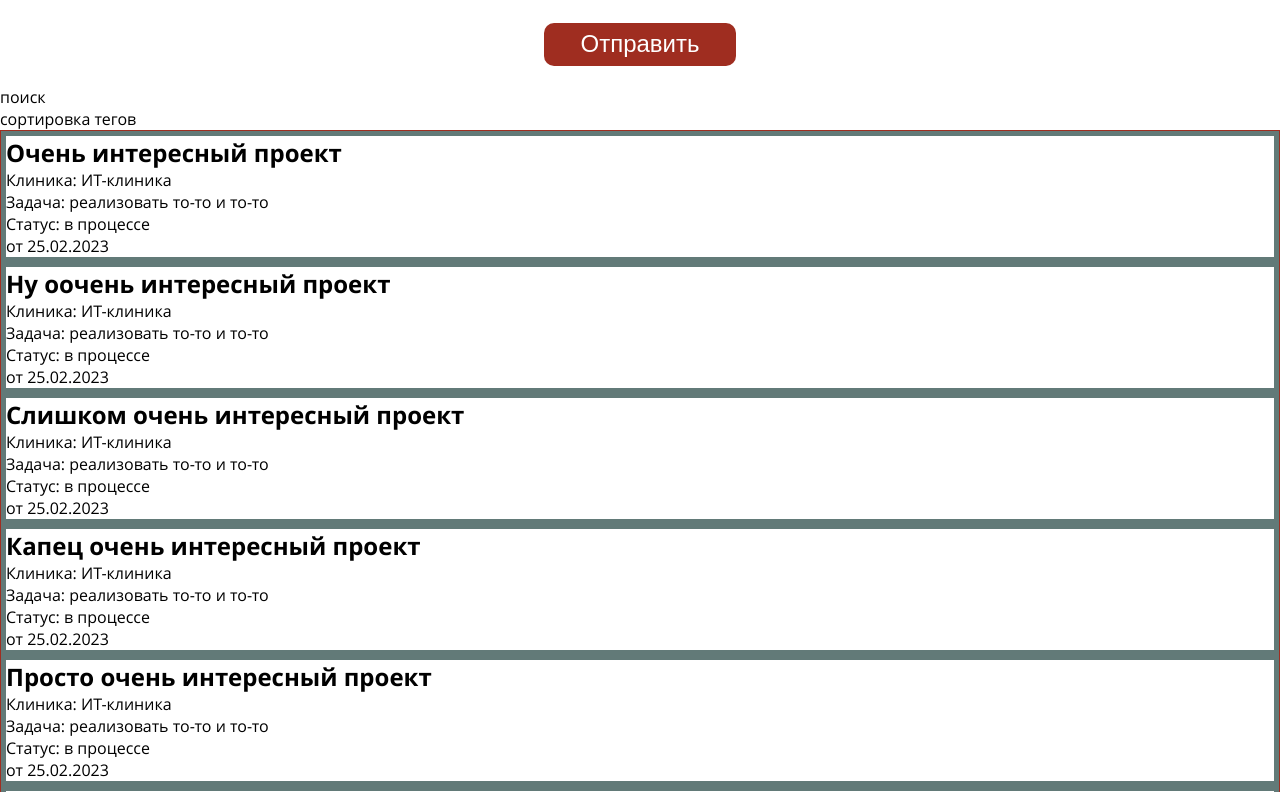
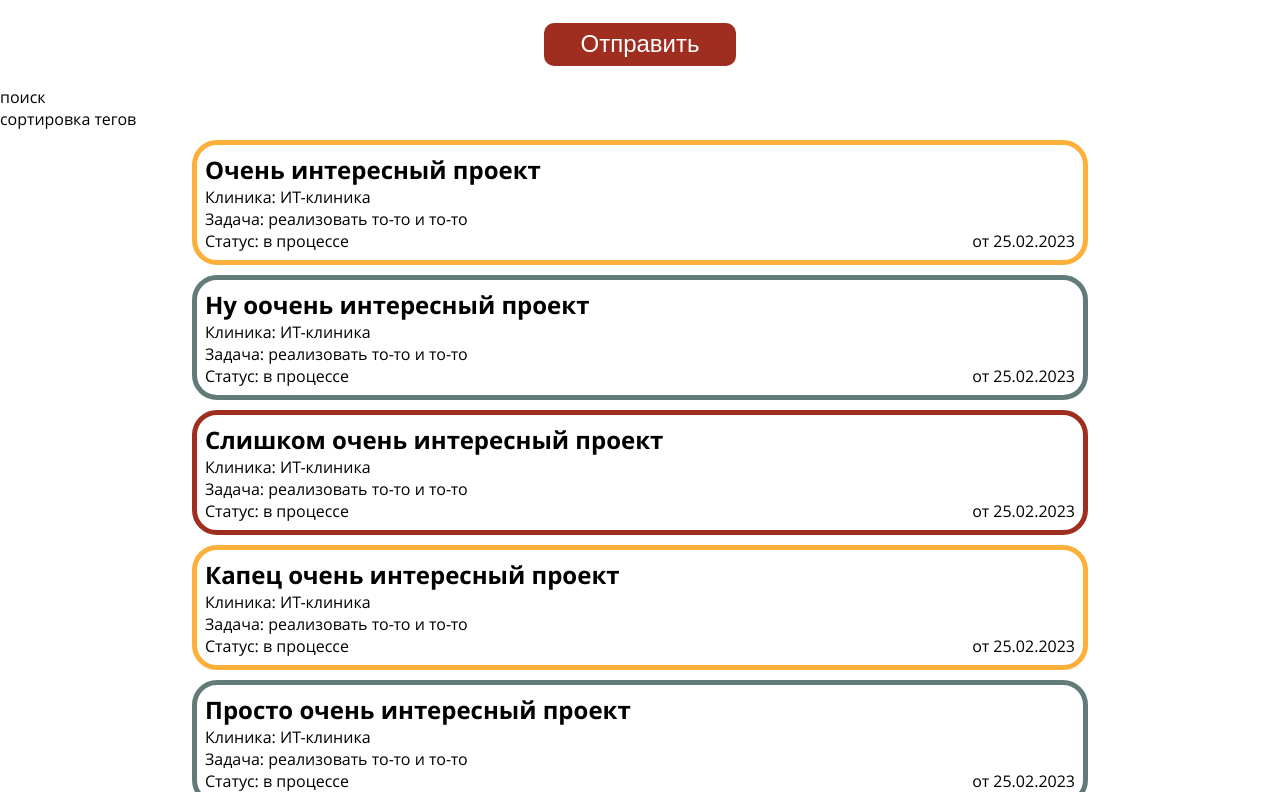
Before and after one commit to spbu-registry/Frontend-registry, a Next.js app: page / in a window 1280 px wide. Shown: the part 2148-2940 px from the top of the page. Built offline with nearby package versions, Linux system fonts and the light colour scheme.

Commit message:
Подправил разметку

```diff
--- a/components/ProjectList/ProjectCard/index.jsx
+++ b/components/ProjectList/ProjectCard/index.jsx
@@ -11,3 +11,5 @@ const ProjectCard = (props) => {
       </div>
   )
 }
+
+export default ProjectCard;
--- a/components/ProjectList/ProjectList.module.sass
+++ b/components/ProjectList/ProjectList.module.sass
@@ -1,5 +1,20 @@
-.container
-  border: #9f2d20 1px solid
+.project
+  margin: 10px auto 10px auto
+  padding: 8px
+  border-radius: 25px
+  border: 5px solid black
+  width: 70%
+  display: flex
+  justify-content: space-between
 
-.project
-  border: #627a78 5px solid
+  &:nth-child(3n)
+    border-color: #9f2d20
+
+  &:nth-child(3n-1)
+    border-color: #627a78
+
+  &:nth-child(3n-2)
+    border-color: #FCAF39
+
+  .date
+    align-self: flex-end
--- a/components/ProjectList/index.jsx
+++ b/components/ProjectList/index.jsx
@@ -14,14 +14,15 @@ const ProjectList = () => {
             <div className={styles.container}>
                 {projects.map((project) => (
                     <div className={styles.project} key={project.header}>
-                        <h2>{project.header}</h2>
-                        <p>Клиника: {project.clinic}</p>
-                        <p>Задача: {project.task}</p>
-                        <p>Статус: {project.status}</p>
-                        <p>от {project.date}</p>
+                        <div>
+                            <h2>{project.header}</h2>
+                            <p>Клиника: {project.clinic}</p>
+                            <p>Задача: {project.task}</p>
+                            <p>Статус: {project.status}</p>
+                        </div>
+                        <p className={styles.date}>от {project.date}</p>
                     </div>
-                )) }
-
+                ))}
             </div>
         </div>
     );
```
